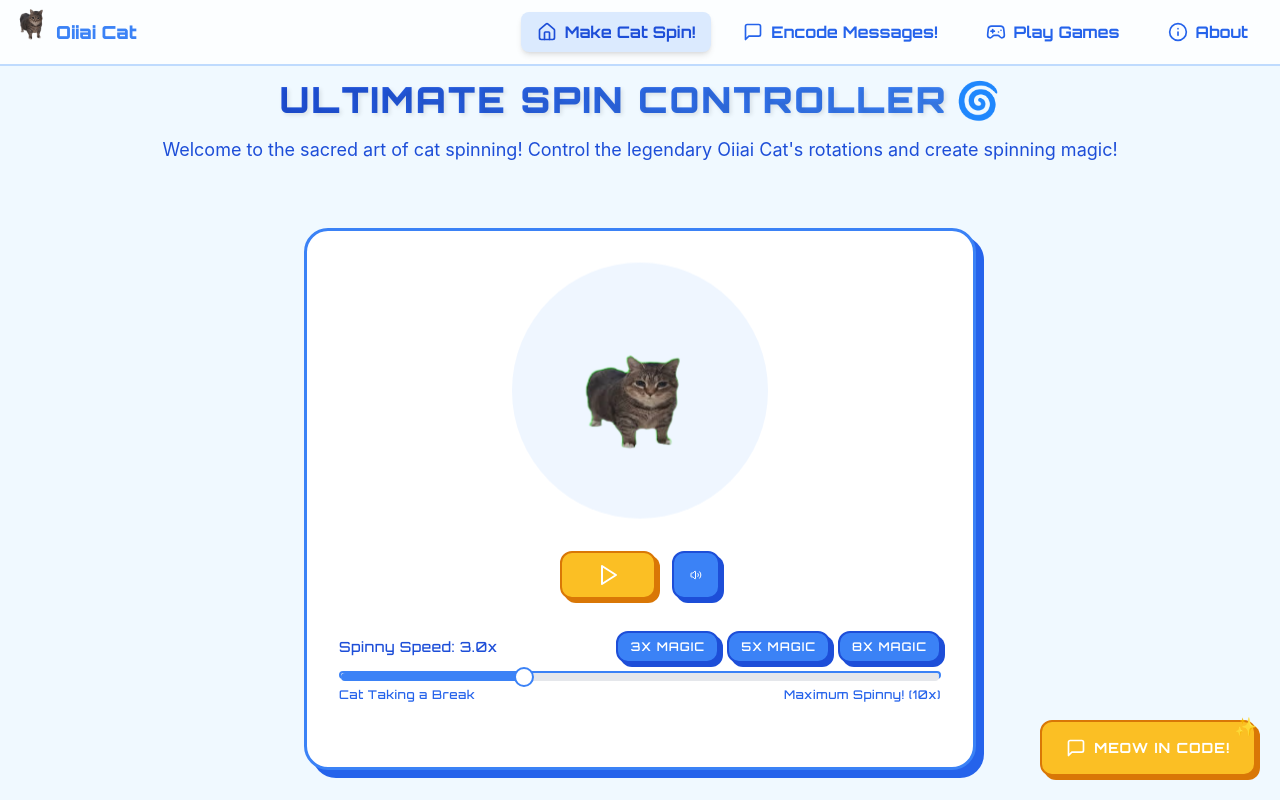
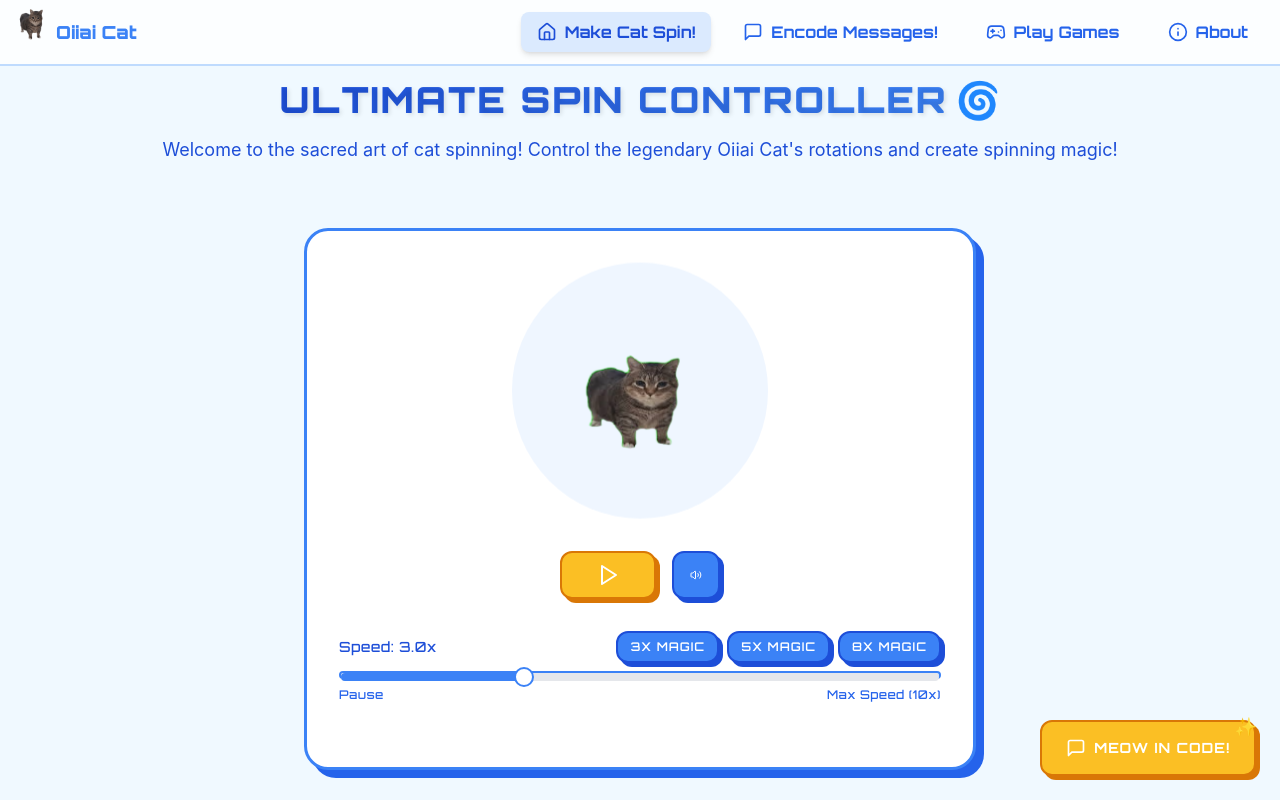
Before and after one commit to AyoubIssaad/oiiai.cat, a React (Create React App) app: page / in a window 1280 px wide. Shown: the top 800 px of the page. Built offline with nearby package versions, Linux system fonts and the light colour scheme; no server answers.

Commit message:
padding terms and privacy policy

```diff
--- a/src/components/PrivacyPolicy.jsx
+++ b/src/components/PrivacyPolicy.jsx
@@ -18,7 +18,7 @@ export default function PrivacyPolicy() {
         description="Learn about how Oiiai Cat protects your privacy and handles your data. Our comprehensive privacy policy ensures transparency and security for all users."
         path="/privacy"
       />
-      <div className="py-8">
+      <div className="pt-20 sm:pt-24 py-8">
         <div className="container mx-auto px-4 max-w-4xl">
           <Link to="/">
             <Button className="kawaii-button mb-8">
--- a/src/components/TermsOfUse.jsx
+++ b/src/components/TermsOfUse.jsx
@@ -18,7 +18,7 @@ export default function TermsOfUse() {
         description="Review Oiiai Cat's terms of use, user guidelines, and legal information. Clear and fair terms for enjoying our interactive cat animation and games."
         path="/terms"
       />
-      <div className="py-8">
+      <div className="pt-20 sm:pt-24 py-8">
         <div className="container mx-auto px-4 max-w-4xl">
           <Link to="/">
             <Button className="kawaii-button mb-8">
--- a/src/components/pages/CatPage.jsx
+++ b/src/components/pages/CatPage.jsx
@@ -247,7 +247,7 @@ export function CatPage() {
               <div className="space-y-2">
                 <div className="flex justify-between items-center">
                   <label className="kawaii-text text-sm font-medium text-blue-700">
-                    Spinny Speed: {getSpeedLabel(speed)}
+                    Speed: {getSpeedLabel(speed)}
                   </label>
                   <div className="flex gap-2">
                     {speedPresets.map((speedValue) => (
@@ -272,8 +272,8 @@ export function CatPage() {
                   />
                 </div>
                 <div className="kawaii-text flex justify-between text-xs text-blue-600">
-                  <span>Cat Taking a Break</span>
-                  <span>Maximum Spinny! (10x)</span>
+                  <span>Pause</span>
+                  <span>Max Speed (10x)</span>
                 </div>
               </div>
             </div>
```
